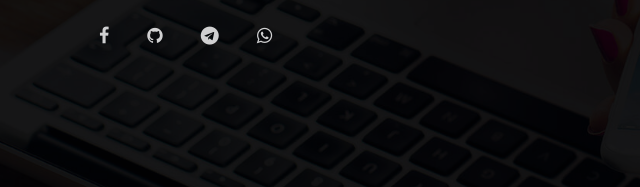
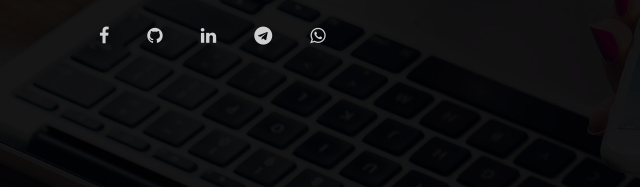
Before and after one commit to farabi1233/farabi1233.github.io, a plain HTML site: page index.html in a window 1280 px wide. Shown: the part 584-771 px from the top of the page, 0-640 px from the left. Drawn offline with Linux system fonts and the light colour scheme; some packages are replaced by stand-ins of ours.

Commit message:
Add existing file

```diff
--- a/index.html
+++ b/index.html
@@ -238,6 +238,9 @@
                   </li>
                   <li>
                     <a href="https://github.com/farabi1233/" target="_blank"><i class="fa fa-github"></i></a>
+                  </li>
+                  <li>
+                    <a href="https://www.linkedin.com/in/hosnain-ahammad-6a70b7151/" target="_blank"><i class="fa fa-linkedin"></i></a>
                   </li>
                   <li>
                     <a href="https://t.me/HosnainAhammad" target="_blank"><i class="fa fa-telegram"></i></a>
```
